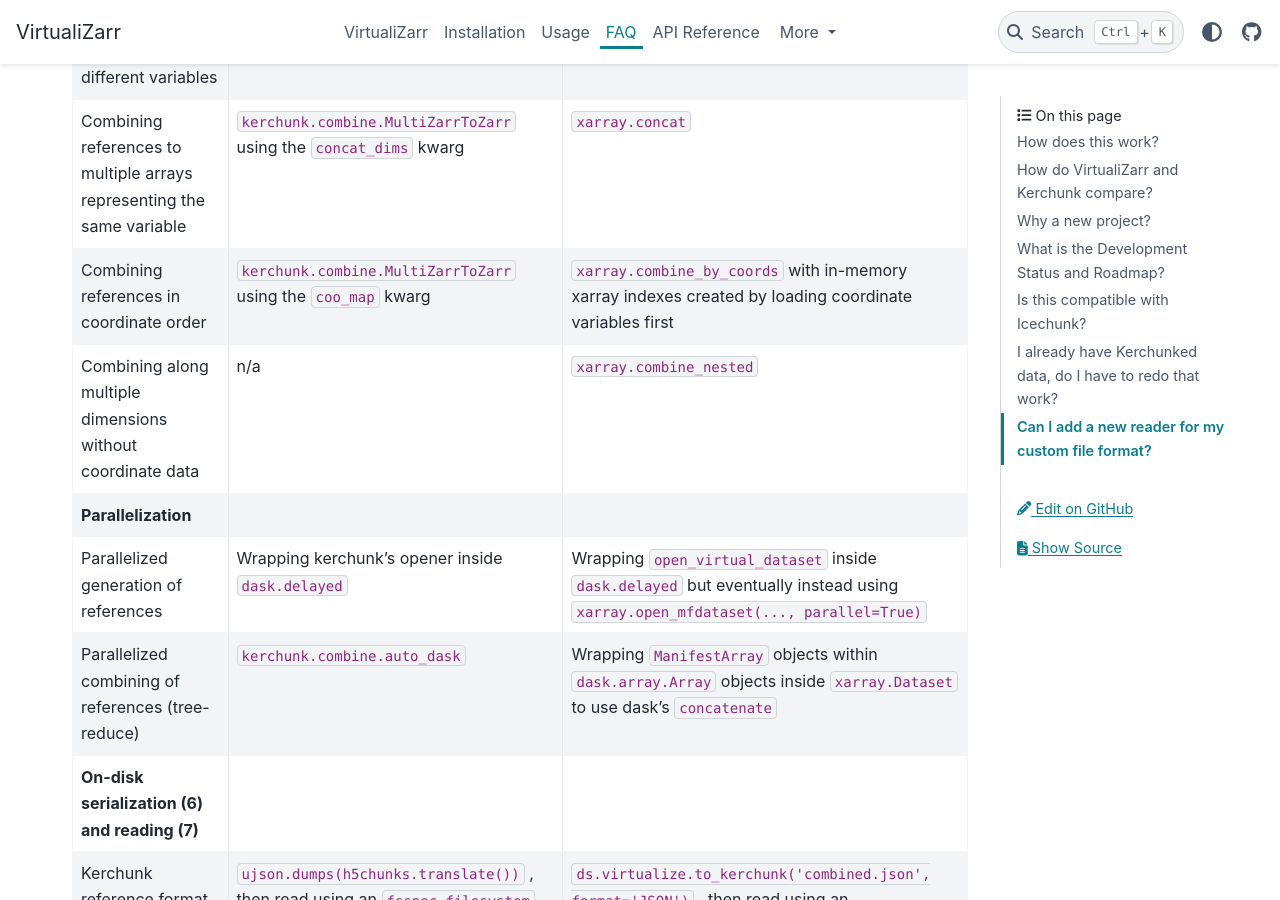
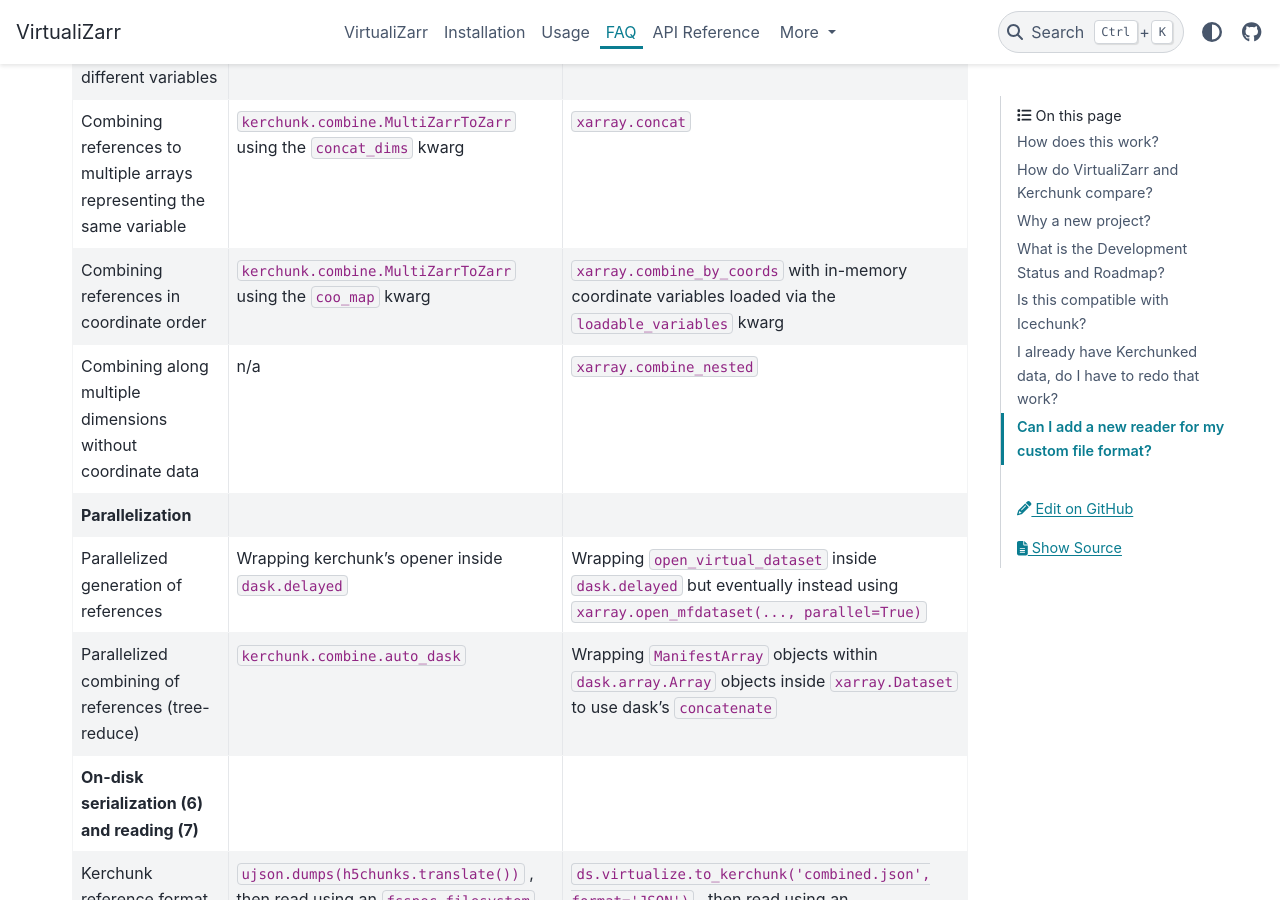
Before and after one commit to zarr-developers/VirtualiZarr, a Sphinx documentation site: the page built from docs/faq.md, in a window 1280 px wide and 900 px high, scrolled down 2761 px. Built offline with Sphinx 7.4.7 and the PyData theme 0.15.4, drawn with Linux system fonts in a browser that asks for light colours.

Commit message:
clarify how to combine in coordinate order

```diff
--- a/docs/faq.md
+++ b/docs/faq.md
@@ -35,7 +35,7 @@ Users of kerchunk may find the following comparison table useful, which shows wh
 | **Manipulation of in-memory references (3, 4 & 5)**                      |                                                                                                                                     |                                                                                                                                                  |
 | Combining references to multiple arrays representing different variables | `kerchunk.combine.MultiZarrToZarr`                                                                                                  | `xarray.merge`                                                                                                                                   |
 | Combining references to multiple arrays representing the same variable   | `kerchunk.combine.MultiZarrToZarr` using the `concat_dims` kwarg                                                                    | `xarray.concat`                                                                                                                                  |
-| Combining references in coordinate order                                 | `kerchunk.combine.MultiZarrToZarr` using the `coo_map` kwarg                                                                        | `xarray.combine_by_coords` with in-memory xarray indexes created by loading coordinate variables first                                           |
+| Combining references in coordinate order                                 | `kerchunk.combine.MultiZarrToZarr` using the `coo_map` kwarg                                                                        | `xarray.combine_by_coords` with in-memory coordinate variables loaded via the `loadable_variables` kwarg                            |
 | Combining along multiple dimensions without coordinate data              | n/a                                                                                                                                 | `xarray.combine_nested`                                                                                                                          |
 | **Parallelization**                                                      |                                                                                                                                     |                                                                                                                                                  |
 | Parallelized generation of references                                    | Wrapping kerchunk's opener inside `dask.delayed`                                                                                    | Wrapping `open_virtual_dataset` inside `dask.delayed` but eventually instead using `xarray.open_mfdataset(..., parallel=True)`                   |
```
